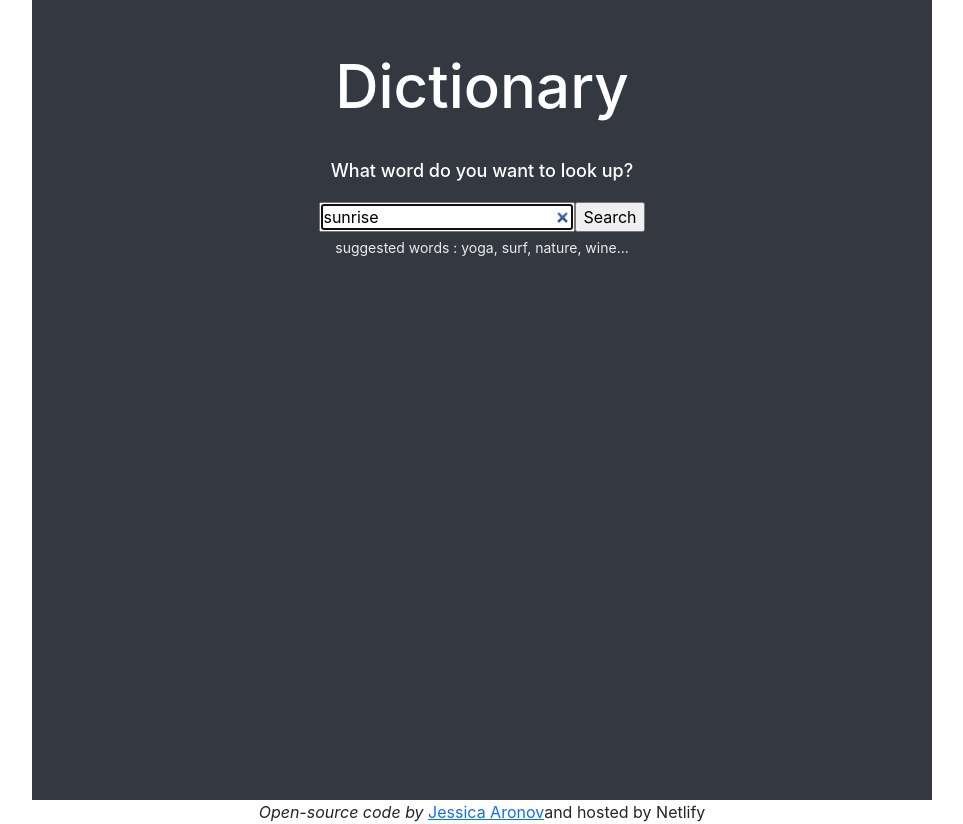
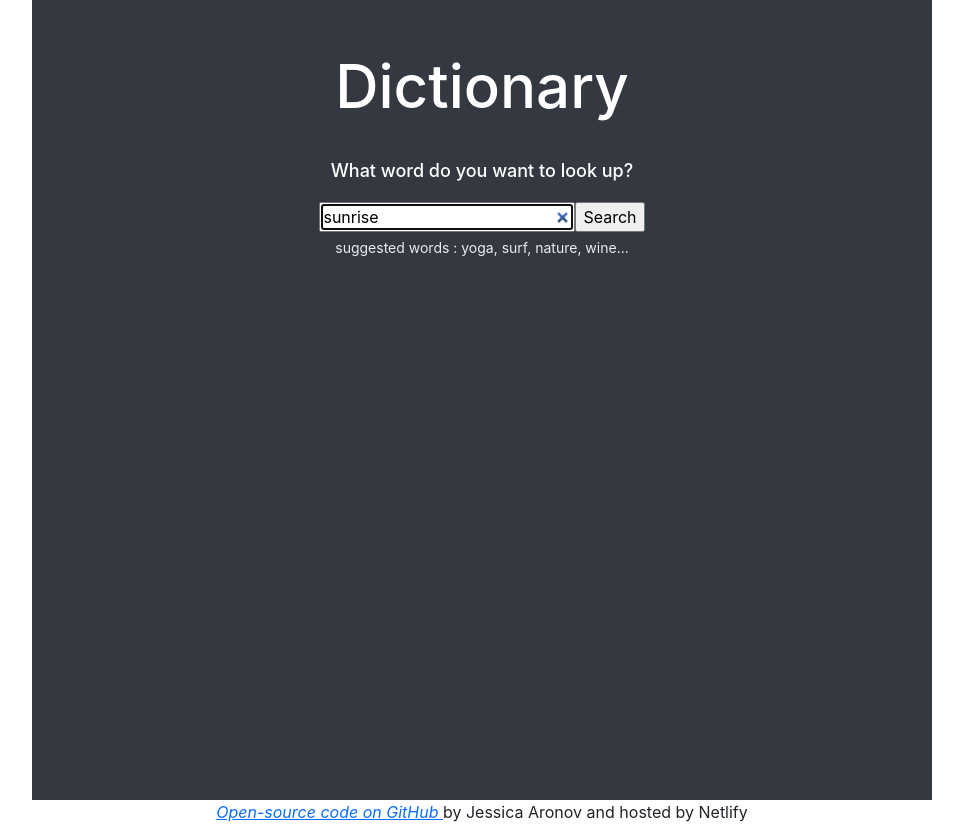
Before and after one commit to JessicaAov1/react-dictionary, a React (Create React App) app: page / in a window 1280 px wide. Shown: the whole page, without its empty margins (158-1121 px from the left). Built offline with nearby package versions, Linux system fonts and the light colour scheme; no server answers.

Commit message:
Modified the footer's link

```diff
--- a/src/App.js
+++ b/src/App.js
@@ -15,16 +15,16 @@ function App() {
       </div>
 
       <footer className="App-footer">
-        <em> Open-source code by </em>
         <a
           href="https://github.com/JessicaAov1/react-dictionary"
           className="link-Git"
           target="_blank"
           rel="noreferrer"
         >
-          Jessica Aronov
+          {" "}
+          <em> Open-source code on GitHub </em>
         </a>
-        and hosted by Netlify
+        by Jessica Aronov and hosted by Netlify
       </footer>
     </div>
   );
```
